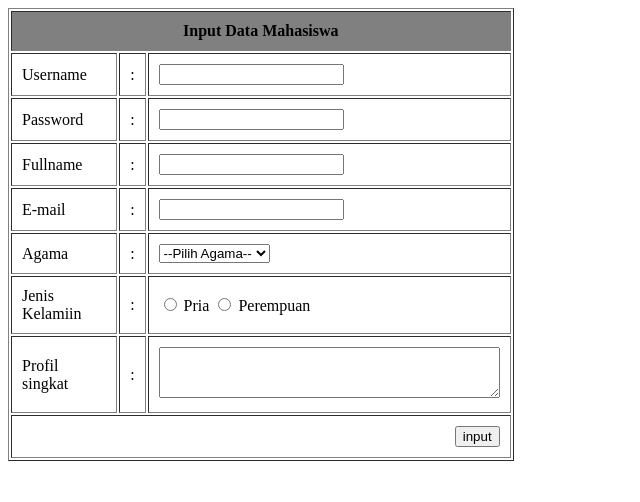
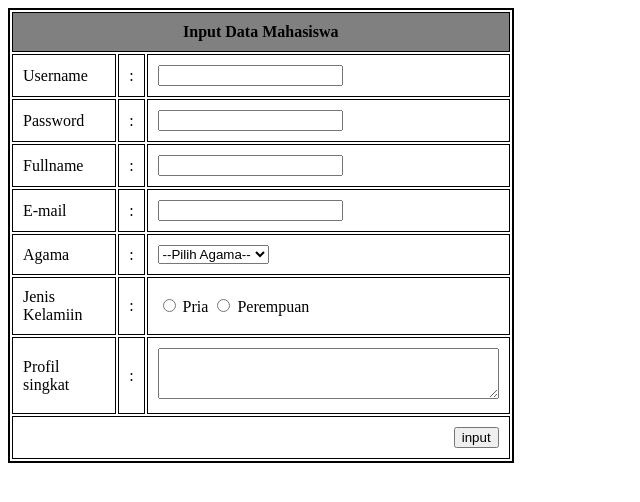
Before and after one commit to papschulo/itw2025_b_253040051, a plain HTML site: page latihan/latihan2/L2b253040051.html in a window 1280 px wide. Shown: the whole page, without its empty margins (0-640 px from the left). Drawn offline with Linux system fonts and the light colour scheme.

Commit message:
Menambahkan sedikit code L2b

```diff
--- a/latihan/latihan2/L2b253040051.html
+++ b/latihan/latihan2/L2b253040051.html
@@ -4,7 +4,7 @@
     <title>Tabel dan Form</title>
 </head>
 <body>
-    <table width="40%" border="1px" cellpadding="10px">
+    <table width="40%" height="auto" border="2px" bordercolor="black" cellpadding="10px">
         <tr>
             <th colspan="3" align="center" style="background-color: gray;">Input Data Mahasiswa</th>
         </tr>
```
